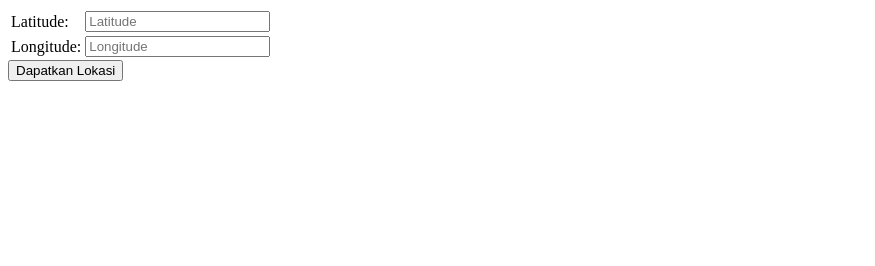
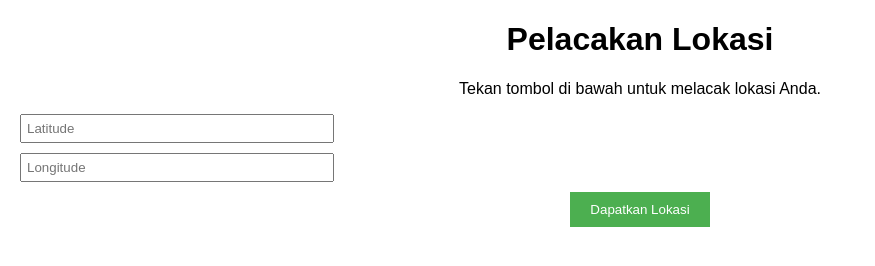
Before and after one commit to ikhsan-rd/geolocation-presensi, a plain HTML site: page index.html in a window 1280 px wide. Shown: the whole page, without its empty margins (0-875 px from the left). Drawn offline with Linux system fonts and the light colour scheme.

Commit message:
Update index.html
update fitur

```diff
--- a/index.html
+++ b/index.html
@@ -4,33 +4,59 @@
   <meta charset="UTF-8">
   <meta name="viewport" content="width=device-width, initial-scale=1.0">
   <title>Location Tracker</title>
+  <style>
+    body {
+      font-family: Arial, sans-serif;
+      text-align: center;
+      margin: 20px;
+    }
+    #error-message {
+      color: red;
+      display: none;
+    }
+    #latitude, #longitude {
+      margin: 10px 0;
+      padding: 5px;
+      width: 80%;
+      max-width: 300px;
+      display: block;
+    }
+    button {
+      background-color: #4CAF50;
+      color: white;
+      padding: 10px 20px;
+      border: none;
+      cursor: pointer;
+    }
+    button:disabled {
+      background-color: #aaa;
+      cursor: not-allowed;
+    }
+  </style>
 </head>
 <body>
-  <div id="location-section">
-    <table>
-      <tr>
-        <td>Latitude:</td>
-        <td><input type="text" id="latitude" placeholder="Latitude" readonly></td>
-      </tr>
-      <tr>
-        <td>Longitude:</td>
-        <td><input type="text" id="longitude" placeholder="Longitude" readonly></td>
-      </tr>
-    </table>
-    <button type="button" id="get-location" onclick="triggerLocation()">Dapatkan Lokasi</button>
-    <p id="error-message" style="color: red; display: none;"></p>
-  </div>
+  <h1>Pelacakan Lokasi</h1>
+  <p>Tekan tombol di bawah untuk melacak lokasi Anda.</p>
+  <input type="text" id="latitude" placeholder="Latitude" readonly>
+  <input type="text" id="longitude" placeholder="Longitude" readonly>
+  <button id="get-location" onclick="triggerLocation()">Dapatkan Lokasi</button>
+  <p id="error-message"></p>
+
+  <!-- Hidden input for passing data to Jotform -->
+  <input type="hidden" id="is-location-set" value="false">
+
   <script>
-    // Fungsi untuk melacak lokasi
     function triggerLocation() {
       const latitudeField = document.getElementById("latitude");
       const longitudeField = document.getElementById("longitude");
       const errorMessage = document.getElementById("error-message");
+      const hiddenField = document.getElementById("is-location-set");
 
-      // Reset field sebelumnya
+      // Reset sebelumnya
       latitudeField.value = "";
       longitudeField.value = "";
       errorMessage.style.display = "none";
+      hiddenField.value = "false";
 
       if (navigator.geolocation) {
         navigator.geolocation.getCurrentPosition(
@@ -38,13 +64,14 @@
             // Jika lokasi berhasil didapatkan
             latitudeField.value = position.coords.latitude;
             longitudeField.value = position.coords.longitude;
+            hiddenField.value = "true"; // Tandai lokasi sudah diatur
           },
           (error) => {
             // Jika pengguna menolak akses lokasi
             errorMessage.style.display = "block";
             if (error.code === error.PERMISSION_DENIED) {
               errorMessage.textContent =
-                "Izin lokasi ditolak. Silakan aktifkan akses lokasi di browser Anda.";
+                "Izin lokasi ditolak. Harap izinkan akses lokasi untuk melanjutkan.";
             } else {
               errorMessage.textContent =
                 "Tidak dapat melacak lokasi. Coba lagi nanti.";
```
